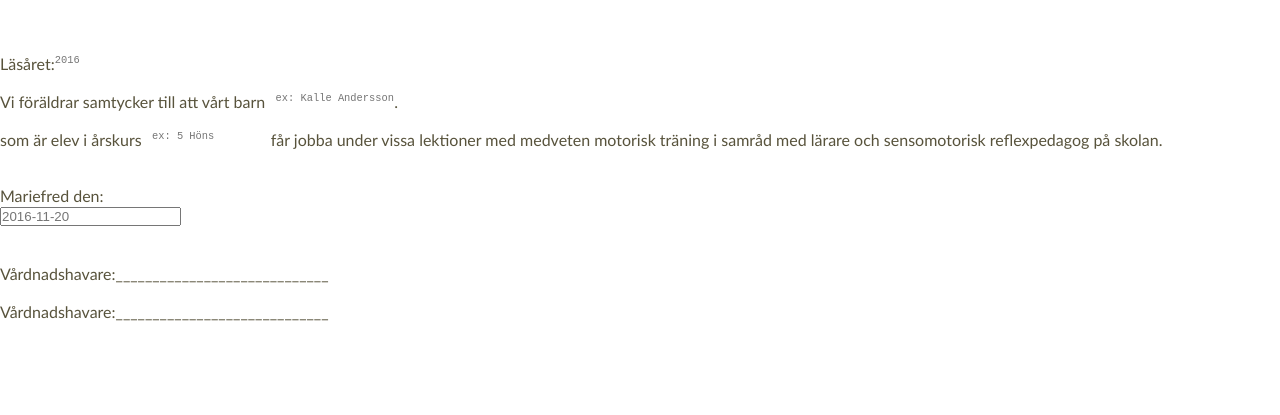
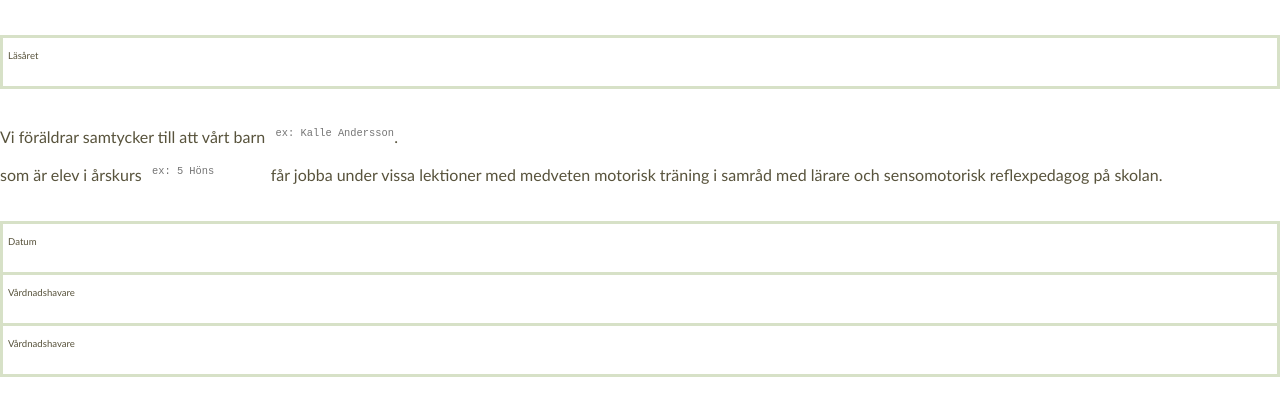
Before and after one commit to AlexanderGrip/Gripsholmsskolan-Forms, a website built with webpack: page Medveten motorisk träning.html in a window 1280 px wide. Shown: the part 173-588 px from the top of the page. Built offline with nearby package versions, Linux system fonts and the light colour scheme.

Commit message:
Medveten motorisk träning
Ändrad layout

```diff
--- a/Medveten motorisk träning.html
+++ b/Medveten motorisk träning.html
@@ -28,7 +28,16 @@
 
 	<div style="clear:both"></div>
 
-	<p>Läsåret:<textarea placeholder="2016" rows=1></textarea></p>
+	<table>
+
+		<tr>
+			<td>
+				<label>Läsåret</label>
+				<textarea rows=1></textarea>
+			</td>
+		</tr>
+
+	</table>
 
 	<p>Vi föräldrar samtycker till att vårt barn <textarea placeholder=" ex: Kalle Andersson" rows=1></textarea>.</p>
 
@@ -38,15 +47,27 @@
 
 	</table>
 
-	<p>Mariefred den:</p>
-	<input type="text" name="lname" placeholder="2016-11-20">
+	<table>
 
-	<Table>
+		<tr>
+			<td>
+				<label>Datum</label>
+				<textarea rows=1></textarea>
+			</td>
+		</tr>
+		<tr>
+			<td>
+				<label>Vårdnadshavare</label>
+				<textarea rows=1></textarea>
+			</td>
+		</tr>
+		<tr>
+			<td>
+				<label>Vårdnadshavare</label>
+				<textarea rows=1></textarea>
+			</td>
+		</tr>
 
 	</table>
 
-	<p>Vårdnadshavare:_____________________________</p>
-	<p>Vårdnadshavare:_____________________________</p>
-
-
 </html>
```
